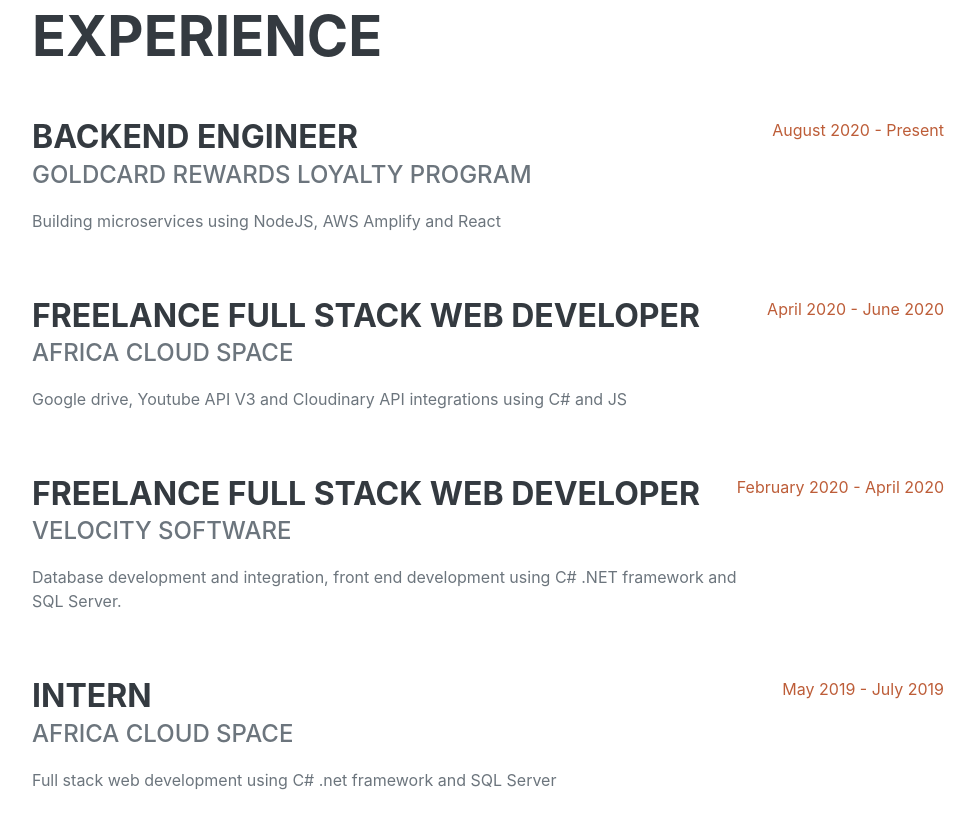
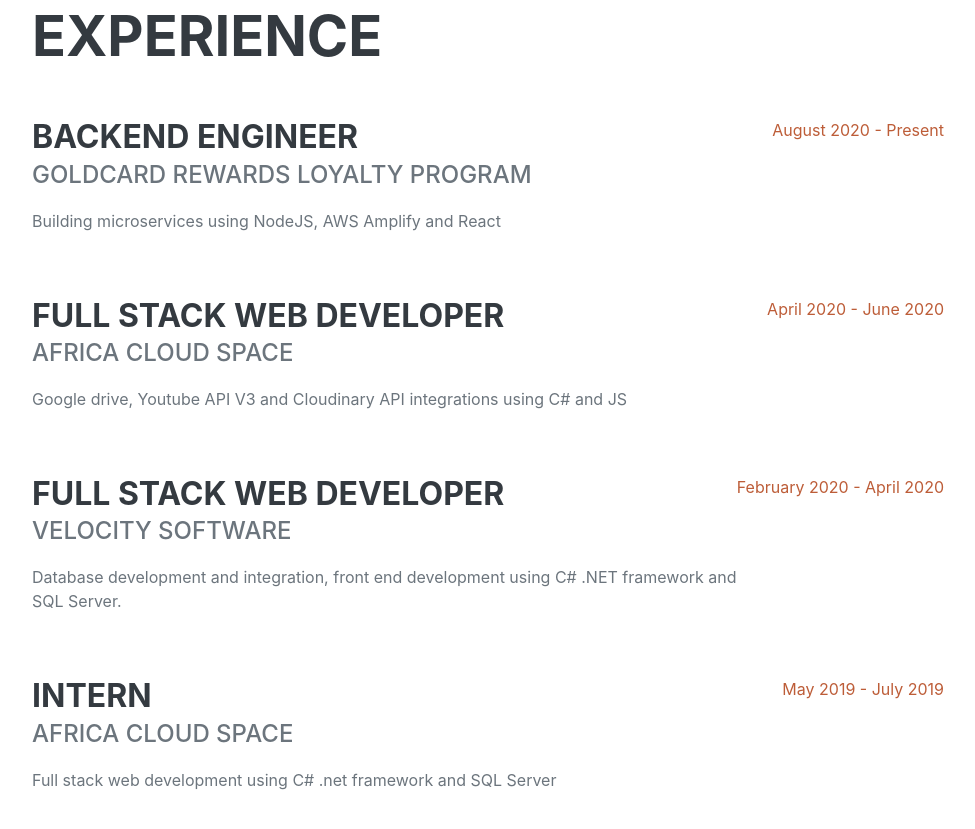
Before and after one commit to sa-w/sa-w.github.io, a plain HTML site: page index.html in a window 1280 px wide. Shown: the part 878-1707 px from the top of the page, without its empty margins (288-1263 px from the left). Drawn offline with nearby package versions, Linux system fonts and the light colour scheme; a web font is replaced by a local one.

Commit message:
First commit

```diff
--- a/index.html
+++ b/index.html
@@ -84,7 +84,7 @@
                 </div>
                 <div class="d-flex flex-column flex-md-row justify-content-between mb-5">
                     <div class="flex-grow-1">
-                        <h3 class="mb-0">Freelance Full stack Web Developer</h3>
+                        <h3 class="mb-0">Full stack Web Developer</h3>
                         <div class="subheading mb-3">Africa Cloud Space</div>
                         <p> Google drive, Youtube API V3 and Cloudinary API integrations using C# and JS </p>
                     </div>
@@ -92,7 +92,7 @@
                 </div>
                 <div class="d-flex flex-column flex-md-row justify-content-between mb-5">
                     <div class="flex-grow-1">
-                        <h3 class="mb-0">Freelance Full stack web developer</h3>
+                        <h3 class="mb-0">Full stack web developer</h3>
                         <div class="subheading mb-3">Velocity Software</div>
                         <p> Database development and integration, front end development using C# .NET framework and SQL
                             Server. </p>
```
